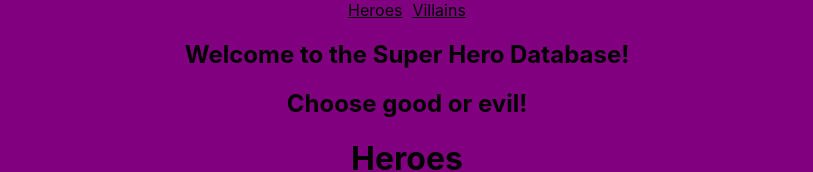
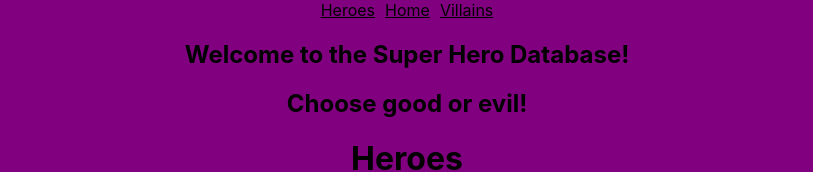
Before and after one commit to Scotty1990/superhero-database-frontend, a React (Create React App) app: page / in a window 1280 px wide. Shown: the top 172 px of the page, without its empty margins (233-1046 px from the left). Built offline with nearby package versions, Linux system fonts and the light colour scheme.

Commit message:
added home link

```diff
--- a/src/App.css
+++ b/src/App.css
@@ -17,6 +17,7 @@
   }
 }
 
-#heroes-link{
+#home-link {
   margin-right: 10px;
+  margin-left: 10px;
 }
--- a/src/components/Nav.jsx
+++ b/src/components/Nav.jsx
@@ -5,6 +5,7 @@ function Nav(props) {
     return (
         <div>
             <Link id='heroes-link' to="/heroes">Heroes</Link>
+            <Link id='home-link' to='/'>Home</Link>
             <Link id='villains-link' to="/villains">Villains</Link>
         </div>
     );
```
